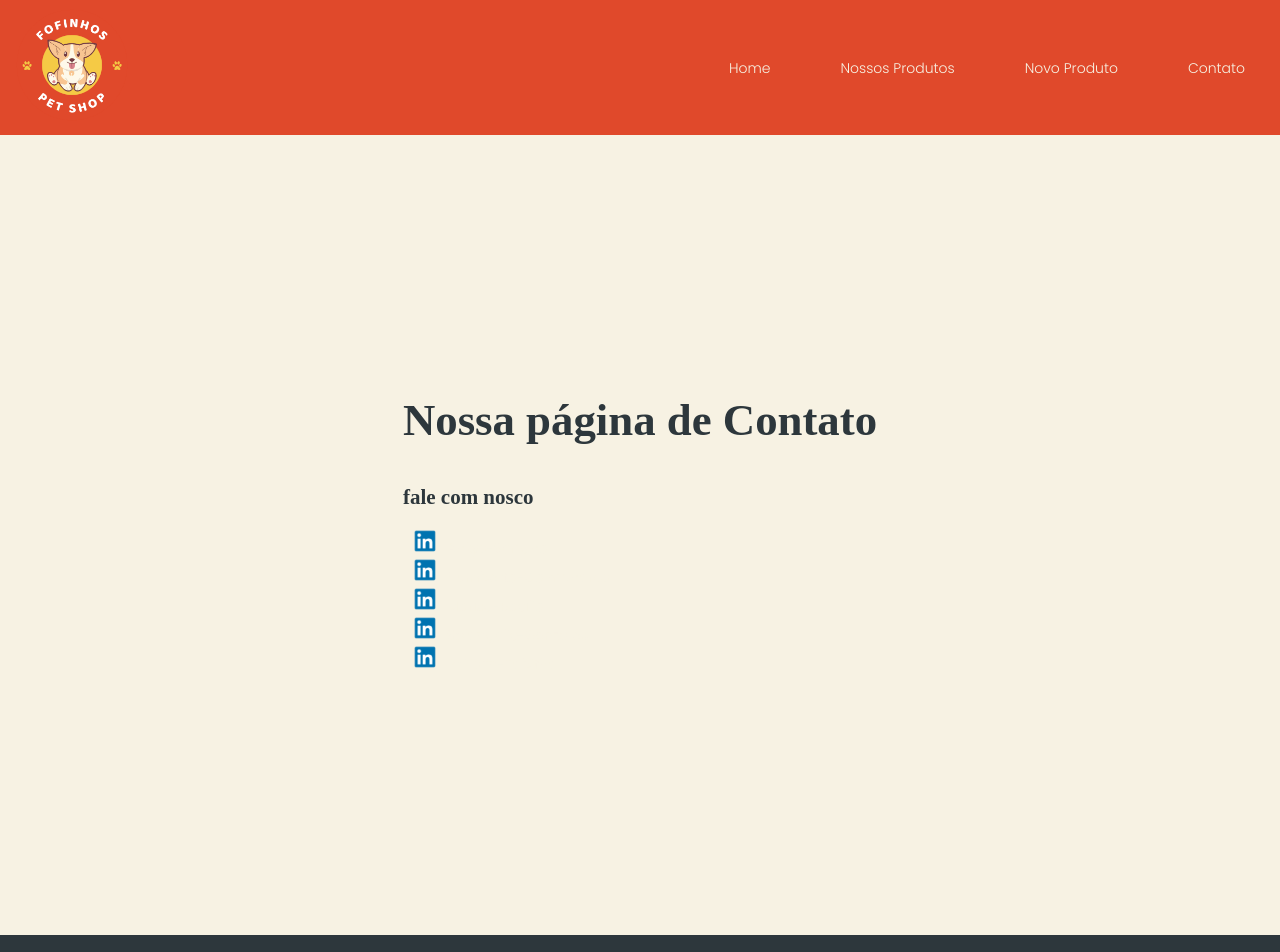
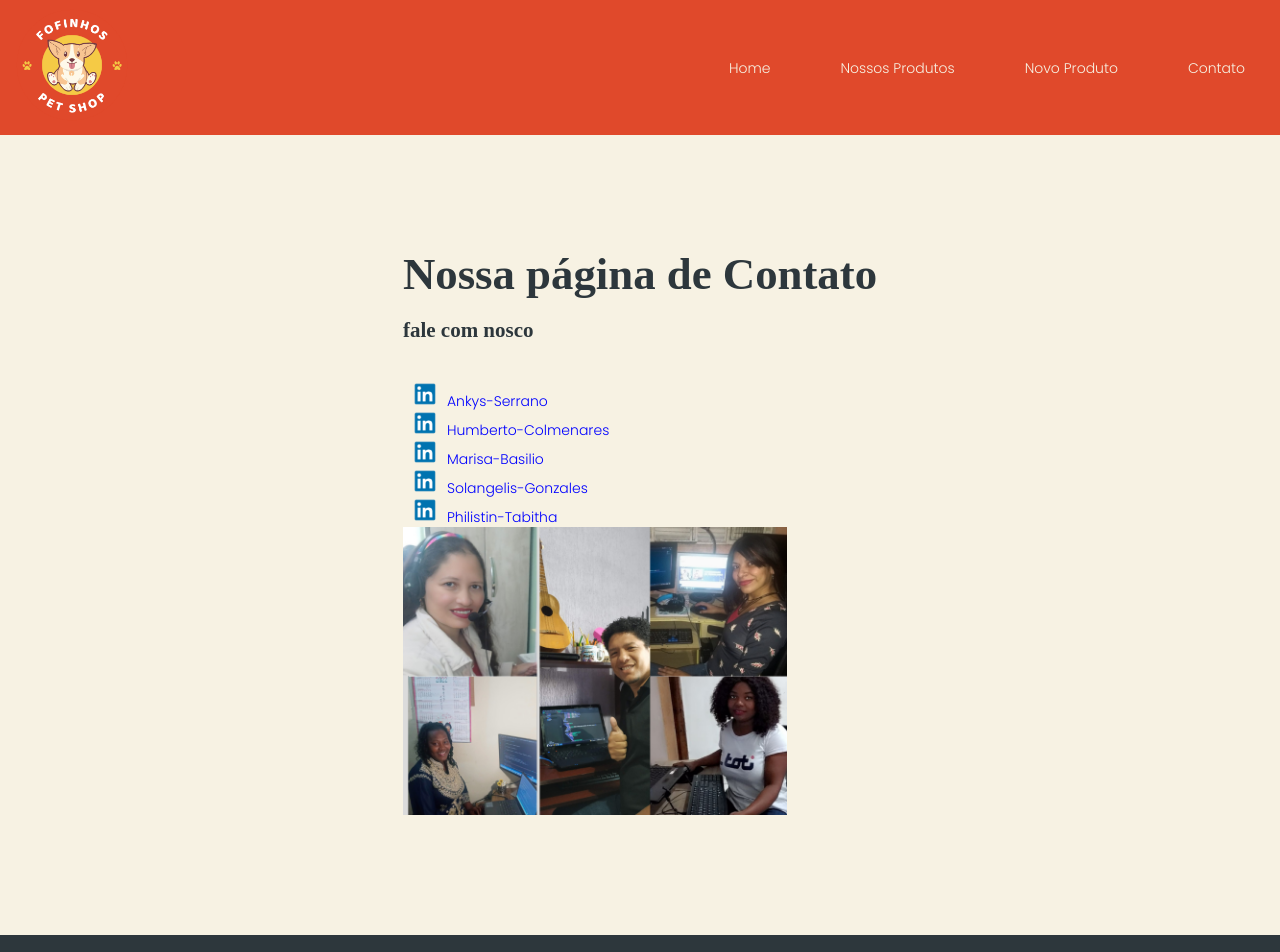
Before and after one commit to Solangelis/petShopToti, a React (Vite) app in the folder cliente/: page /contato in a window 1280 px wide. Shown: the top 952 px of the page. Built offline with nearby package versions, Linux system fonts and the light colour scheme; no server answers; a web font is replaced by a local one.

Commit message:
adicionando foto a pagina de contato

```diff
--- a/cliente/src/pages/Contato.jsx
+++ b/cliente/src/pages/Contato.jsx
@@ -1,20 +1,25 @@
 import styled from "styled-components";
 import conta from '../components/images/conta.png';
+import toters from '../components/images/toters.png';
 import "./syles/Contato.css"
 import React from "react";
 
 export default function Contato() {
   return (
     <ContatosContainer>
-      <div>
+      <div className='sobre-nos' >
+
       <h1>Nossa página de Contato</h1>
       <br />
+      <div>
+      <h2>fale com nosco</h2>
       <br />
-      <h2>fale com nosco</h2>
+      </div>
+      <div className='imagem-contato'>
+        <br />
         <div>
-        <br />
           <ul>
-          <li><a href='' target="_blank">
+            <li><a href='https://www.linkedin.com/in/ankys-serrano-9896071b9' target="_blank">
               <img  className='icon'src={conta}></img>
               <span>Ankys-Serrano</span>
             </a></li>
@@ -36,9 +41,12 @@ export default function Contato() {
             </a></li>
           </ul>
         </div>
-      <div>
+        </div>
+        <div className="nos">
+          <img className='imagem-sobrenos' src={toters} alt='Imagem'></img>
         </div>
       </div>
+
 
     </ContatosContainer>
 
--- a/cliente/src/pages/syles/Contato.css
+++ b/cliente/src/pages/syles/Contato.css
@@ -3,3 +3,14 @@
     height: 24px;
     margin: 0 10px;
 }
+
+.imagem-contato a{
+    text-decoration: none;
+    color: blue;
+}
+
+
+.imagem-sobrenos{
+    width: 30vw;
+
+}
```
Also changed, not shown: cliente/src/components/images/toters.png (added). Lines whose indentation alone changed are shown as unchanged.
